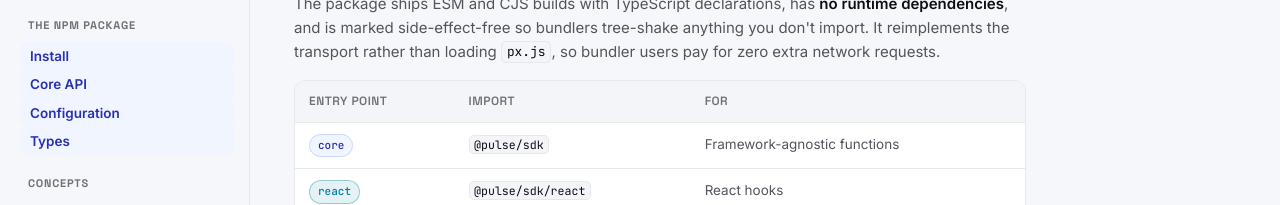
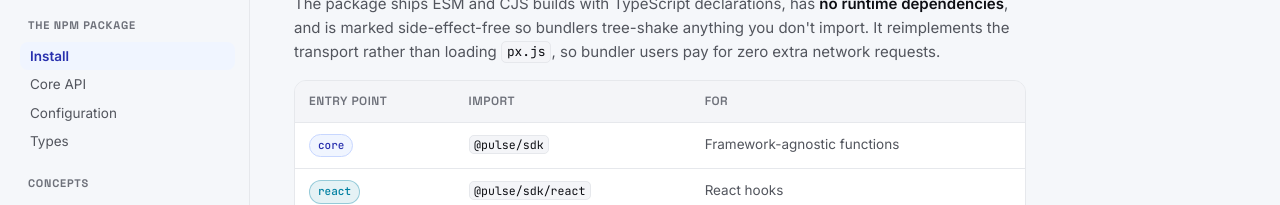
Before and after one commit to DevMello/pulse_docs, a Next.js app: page /npm in a window 1280 px wide. Shown: the part 330-535 px from the top of the page. Built offline with nearby package versions, Linux system fonts and the light colour scheme.

Commit message:
fix: only highlight active sidebar item instead of all same-page items

```diff
--- a/app/enhance.tsx
+++ b/app/enhance.tsx
@@ -146,6 +146,22 @@
     });
   });
 
+  // ---- sidebar hash-item highlighting ------------------------------------
+  const sidebarLinks = Array.from(document.querySelectorAll<HTMLAnchorElement>('.sidebar a[href*="#"]'));
+
+  const setSidebarFromHash = (hash: string) => {
+    sidebarLinks.forEach((a) => {
+      const linkHash = a.getAttribute('href')?.split('#')[1];
+      a.classList.toggle('active', linkHash === hash);
+    });
+  };
+
+  const hashFromLocation = () => location.hash.slice(1);
+  const currentHash = hashFromLocation();
+  if (currentHash) setSidebarFromHash(currentHash);
+
+  window.addEventListener('hashchange', () => setSidebarFromHash(hashFromLocation()));
+
   // ---- scrollspy for toc --------------------------------------------------
   const tocLinks = Array.from(document.querySelectorAll<HTMLAnchorElement>('.toc a[href^="#"]'));
   const idOf = (a: HTMLAnchorElement) => (a.getAttribute('href') || '').slice(1);
@@ -161,6 +177,10 @@
 
   const setActive = (id: string) => {
     tocLinks.forEach((a) => a.classList.toggle('active', idOf(a) === id));
+    sidebarLinks.forEach((a) => {
+      const linkHash = a.getAttribute('href')?.split('#')[1];
+      a.classList.toggle('active', linkHash === id);
+    });
   };
 
   let current: string | null = null;
--- a/app/shell.tsx
+++ b/app/shell.tsx
@@ -52,9 +52,7 @@
               {group.items.map((item) => {
                 const href = itemHref(item);
                 const isCurrent =
-                  item.hash
-                    ? currentPath === item.href
-                    : currentPath === item.href;
+                  !item.hash && currentPath === item.href;
                 return (
                   <Link
                     key={item.label}
```
